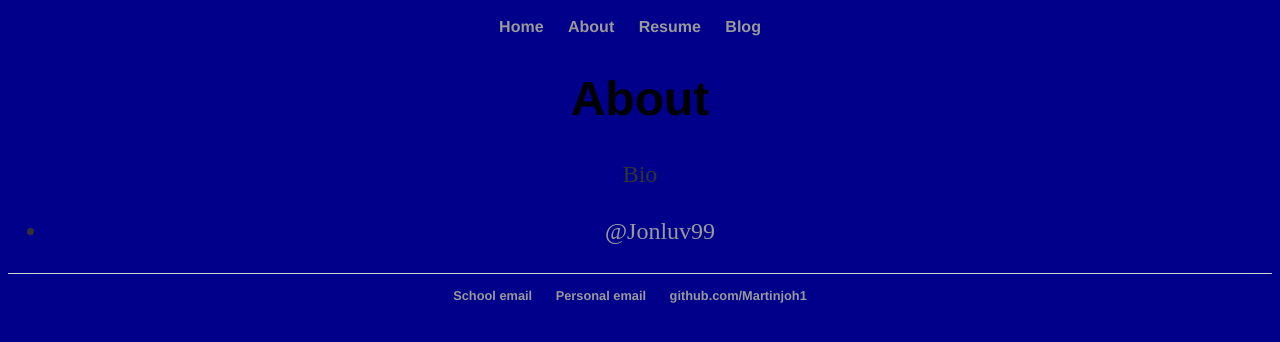
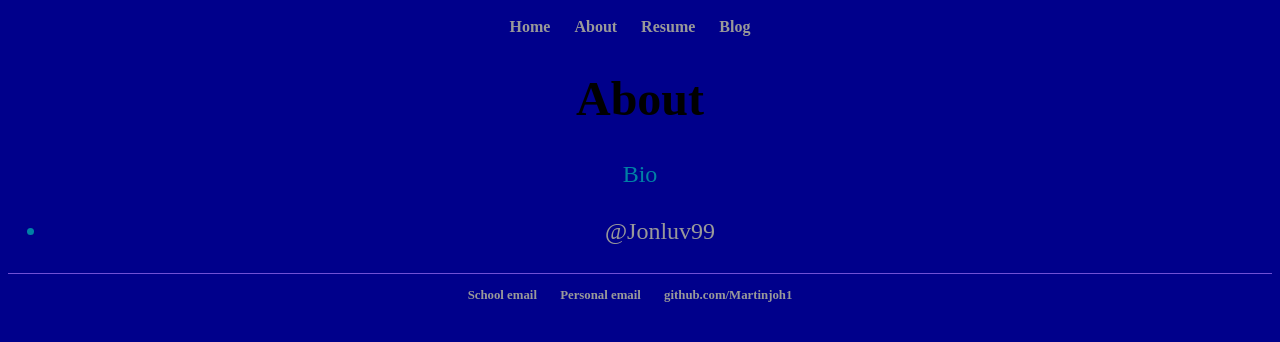
Before and after one commit to Martinjoh1/Martinjoh1.github.io, a Jekyll site: the page built from about/index.html, in a window 1280 px wide. Shown: the top 342 px of the page. Built offline with Jekyll 4.4.1, drawn with Linux system fonts in a browser that asks for light colours.

Commit message:
made some cosmetic changes, and hopefully solved a completely seperate problem

```diff
--- a/CSS/main.css
+++ b/CSS/main.css
@@ -8,18 +8,18 @@ body{
 a { text-decoration: none; color: #999; }
 a:hover { text-decoration: underline; }
 
-p, ul { font-size: 1.5em; line-height: 1.4em; color: #333; }
+p, ul { font-size: 1.5em; line-height: 1.4em; color: rgba(0, 255, 191, 0.507); }
 
-h1, h2, h3, h4 { font-family: 'Helvetica', 'Arial', 'Sans-Serif'; }
+h1, h2, h3, h4 { font-family: 'Broadway', 'Times New Roman', 'Sans-Serif'; }
 h1 { font-size: 3em;  }
 h2 { font-size: 2.7em; }
 h3 { font-size: 2.3em; }
 h4 { font-size: 1.9em; }
 
-nav ul, footer ul { font-size: 1em; font-family: 'Helvetica', 'Arial', 'Sans-Serif'; padding: 0px; list-style: none; font-weight: bold; }
+nav ul, footer ul { font-size: 1em; font-family: 'Broadway', 'Times New Roman', 'Sans-Serif'; padding: 0px; list-style: none; font-weight: bold; }
 nav ul li, footer ul li { display: inline; margin-right: 20px; }
 
-footer { border-top: 1px solid #d5d5d5; font-size: .8em; }
+footer { border-top: 1px solid #7051d4; font-size: .8em; }
 
 /* Blog */
 ul.posts { margin: 20px auto 40px; font-size: 1.5em; }
@@ -29,6 +29,6 @@ ul.posts li { list-style: none; }
 .Resume { margin: 0px 0px 60px; }
 .Resume h1 { font-size: 3em; }
 .Resume 2 { font-size: 2em; }
-.Resume address, .cv .download { font-family: 'Helvetica', 'Arial', 'Sans-Serif'; }
+.Resume address, .cv .download { font-family: 'Broadway', 'Times New Roman', 'Sans-Serif'; }
 .Resume address, .cv p { font-size: 1.2em; }
 .Resume .download { float: right; font-size: .8em; text-transform: uppercase; }
--- a/_layouts/default.html
+++ b/_layouts/default.html
@@ -1,7 +1,7 @@
 <!DOCTYPE html>
+
 <html>
 	<head>
-		<title>{{John Martin}}</title>
 		<!-- link to main stylesheet -->
 		<link rel="stylesheet" type="text/css" href="/css/main.css">
 	</head>
--- a/index.html
+++ b/index.html
@@ -7,7 +7,7 @@ title: Martinjoh1 / John Martin
 	<head>
 
 		<title> John's Webpage! </title>
-		<link rel="stylesheet" href="./styles/styles.css">
+		<link rel="stylesheet" href="./style/styles.css">
 		<script async src='./Javascript/index.js'></script>
 	</head>
 	<body>
```
